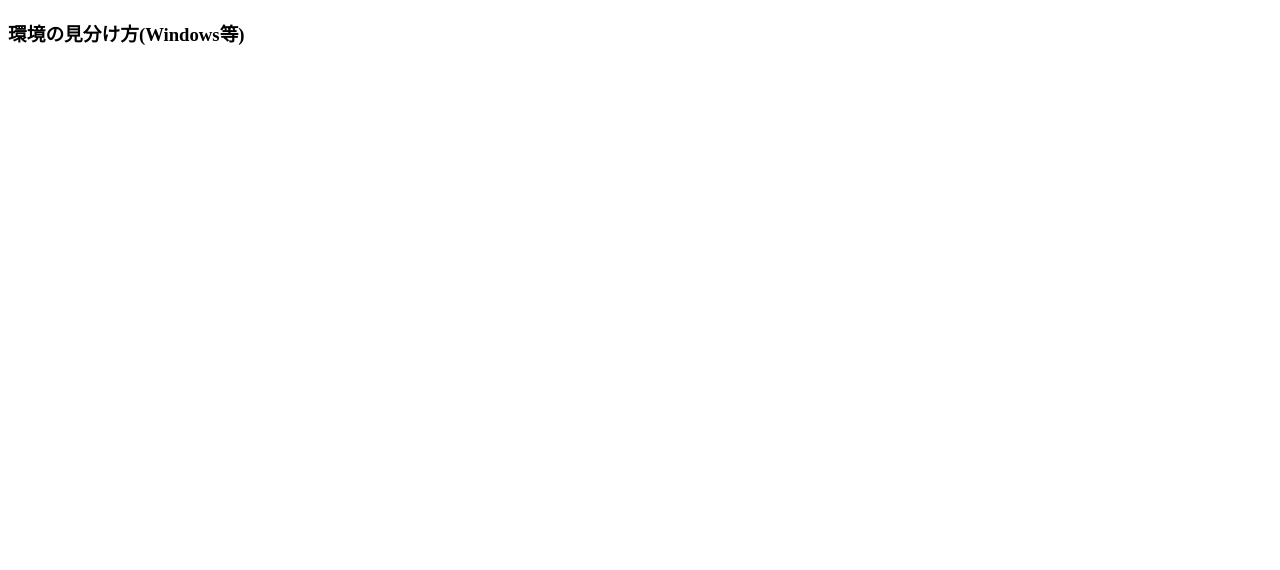
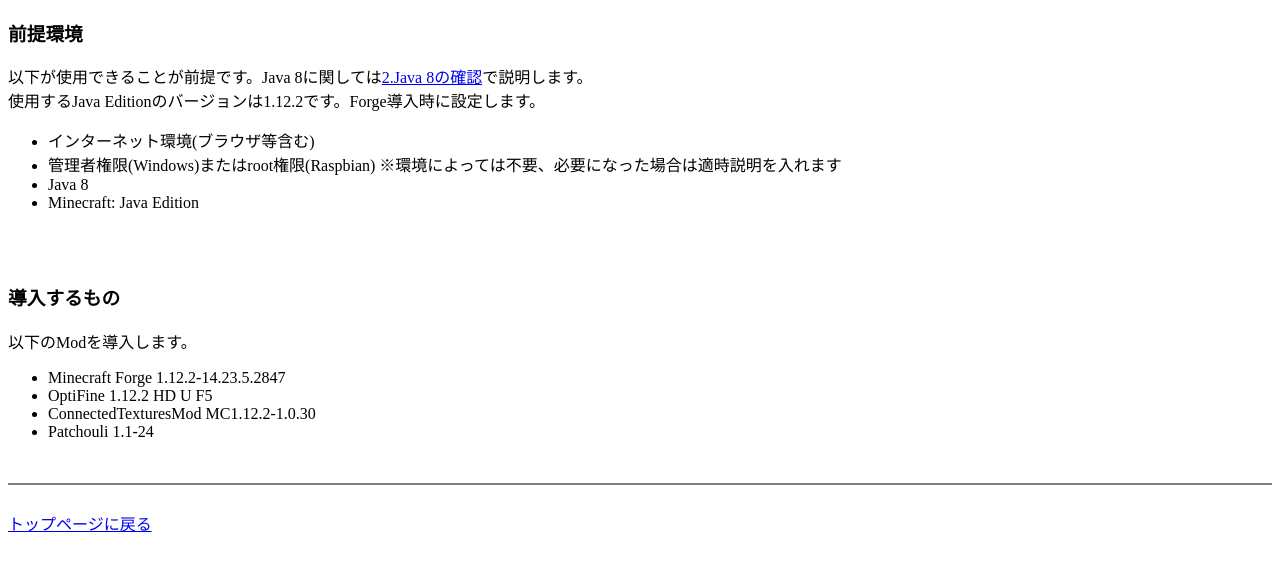
Before and after one commit to CrystalAlpha358/minecraft, a plain HTML site: page first.html in a window 1280 px wide. Drawn offline with Linux system fonts and the light colour scheme.

Commit message:
Update first.html

```diff
--- a/first.html
+++ b/first.html
@@ -12,6 +12,30 @@
 		</style>
 	</head>
 	<body>
-		<h3>環境の見分け方(Windows等)</h3>
+		<h3>前提環境</h3>
+		以下が使用できることが前提です。Java 8に関しては<a href="java.html">2.Java 8の確認</a>で説明します。<br>
+		使用するJava Editionのバージョンは1.12.2です。Forge導入時に設定します。<br>
+		<nav>
+			<ul>
+				<li>インターネット環境(ブラウザ等含む)<br>
+				<li>管理者権限(Windows)またはroot権限(Raspbian) ※環境によっては不要、必要になった場合は適時説明を入れます<br>
+				<li>Java 8<br>
+				<li>Minecraft: Java Edition<br>
+			</ul>
+		</nav>
+		<br><br>
+		<h3>導入するもの</h3>
+		以下のModを導入します。<br>
+		<nav>
+			<ul>
+				<li>Minecraft Forge 1.12.2-14.23.5.2847<br>
+				<li>OptiFine 1.12.2 HD U F5<br>
+				<li>ConnectedTexturesMod MC1.12.2-1.0.30<br>
+				<li>Patchouli 1.1-24<br>
+			</ul>
+		</nav>
+		<br>
+		<hr><br>
+		<a href="index.html">トップページに戻る</a>
 	</body>
 </html>
```
